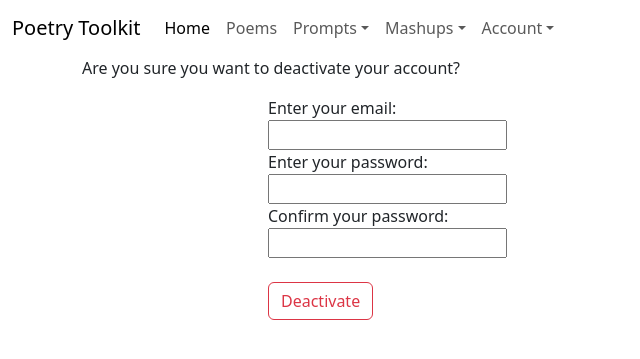
After one commit to juneadam/poetry-app, a Flask app: page /deactivate-account-check in a window 1280 px wide. The commit adds this page. Shown: the top 359 px of the page, without its empty margins (0-640 px from the left). Run offline with Flask 2, Linux system fonts and the light colour scheme.

Commit message:
added routing and templates for deactivating a user account and reactivating it with successful login

```diff
--- a/server.py
+++ b/server.py
@@ -17,7 +17,7 @@ app.secret_key = dev
 app.jinja_env.undefined = StrictUndefined
 
 
-# ------------ homepage/login/sign up routes ------------ #
+# ============ homepage/login/sign up routes ============ #
 
 @app.route('/')
 def show_homepage():
@@ -55,6 +55,9 @@ def user_login():
         while True:
             if argon2.verify(password, user.password):
             # if user.password == password:
+                if user.active_account == False:
+                    return redirect('/reactivate-account-check')
+
                 session['user_id'] = user.user_id
                 session['username'] = user.username
                 flash("You have logged in successfully!")
@@ -77,7 +80,7 @@ def logout():
     return redirect('/')
 
 
-# ------------ random poem routes ------------ #
+# ============ random poem routes ============ #
 
 @app.route('/poems')
 def show_poem_generator():
@@ -201,7 +204,7 @@ def bookmark_random_poem():
         return 'ok'
 
 
-# ------------ prompts routes ------------ #
+# ============ prompts routes ============ #
 
 @app.route('/prompts')
 def show_prompt_generator():
@@ -295,7 +298,7 @@ def save_prompt_to_db():
     return 'not ok'
 
 
-# ------------ load bookmarks routes ------------#
+# ============ load bookmarks routes ============#
 
 @app.route('/savedpoem', methods=["POST"])
 def load_bookmarked_poem_and_comments():
@@ -401,7 +404,7 @@ def load_saved_mashup():
                             lines=lines)
 
 
-# ------------ update bookmarks routes ------------#
+# ============ update bookmarks routes ============#
 
 @app.route('/update-comments', methods=['POST'])
 def update_saved_comments():
@@ -471,7 +474,7 @@ def update_saved_response():
         return 'error'
 
 
-# ------------ mashup routes ------------ #
+# ============ mashup routes ============ #
 
 @app.route('/mashups')
 def show_mashup_generator():
@@ -582,55 +585,7 @@ def save_mashup():
         return 'ok'
 
 
-# ------------ user profile routes ------------ #
-
-@app.route('/userprofileold')
-def user_profile():
-    """Render user profile. This route is built without
-    React and will be deprecated."""
-
-    logged_in = session.get('user_id')
-    print(logged_in)
-
-    if not logged_in:
-        flash('You are not logged in. Please log in below:')
-        return redirect('/')
-    else:
-        user = crud.find_user_by_id(logged_in)
-        username = user.username
-
-        user_comments = crud.find_all_comments_by_user_id(logged_in)
-        bk_poem_ids = []
-        for comment in user_comments:
-            if comment.bk_poem_id not in bk_poem_ids:
-                bk_poem_ids.append(comment.bk_poem_id)
-
-        # print(f'\n\n\n\n\n bk_poem_ids {bk_poem_ids} \n\n\n\n')
-
-        bookmarks = []
-        for bkid in bk_poem_ids:
-            poem = crud.find_bookmark_by_id(bkid)
-            poem_id = poem.bk_poem_id
-            title = poem.title
-            author = poem.author
-            bookmarks.append((poem_id, title, author))
-
-        # print(f'\n\n\n\n\n bookmarks {bookmarks} \n\n\n\n')
-
-        user_prompts = crud.find_all_saved_prompts_by_user_id(logged_in)
-        prompt_texts = []
-        for saved_prompt in user_prompts:
-            prompt_in_db = crud.find_prompt_by_id(saved_prompt.prompt_id)
-            prompt_texts.append((saved_prompt.prompt_id, saved_prompt.user_text, prompt_in_db.prompt_text))
-
-        # print(f'\n\n\n\n\n prompt_texts {prompt_texts} \n\n\n\n')
-
-
-        return render_template('userprofileold.html',
-                                username=username,
-                                bookmarks=bookmarks,
-                                prompt_texts=prompt_texts)
-
+# ============ user profile routes ============ #
 
 @app.route('/userprofile')
 def user_profile_with_react():
@@ -711,7 +666,8 @@ def fetch_mashups_json():
 
     return jsonify({'user_mashups': mashups})
 
-# ------------ public / private toggle routes ------------#
+
+# ============ public / private toggle routes ============#
 
 @app.route('/update-prompt-bool.json', methods=["POST"])
 def update_prompt_bool_in_db():
@@ -762,7 +718,102 @@ def update_mashup_bool_in_db():
     return 'ok'
 
 
-# ------------ public lists routes ------------ #
+# ============ deactivate/reactivate account routes ============ #
+
+@app.route('/deactivate-account-check', methods=["GET", "POST"])
+def render_deactivate_page():
+    """Renders the page where users can enter their password to deactivate their account."""
+
+    return render_template("/deactivate-splash.html")
+
+@app.route('/deactivate-account', methods=["POST"])
+def deactivate_account():
+    """Logic for deactivating a user's account."""
+
+    email = request.form.get('user-email')
+    password1 = request.form.get('password1')
+    password2 = request.form.get('password2')
+    user_id = session['user_id']
+    # print(f'\n\nemail {email}\n')
+    # print(f'\n\nuser_id {user_id}\n')
+
+    user = crud.find_user_by_email(email=email)
+    # print(f'user.user_id {user.user_id}\n')
+
+    if password1 != password2:
+        flash("Passwords do not match, please try again.")
+        return redirect('/deactivate-account-check')
+
+    if not user or user.user_id != user_id:
+        flash("Please make sure you are logged in to the correct account.")
+        return redirect('/deactivate-account-check')
+
+    if not argon2.verify(password1, user.password):
+        flash("Account credentials incorrect.")
+        return redirect('/deactivate-account-check')
+
+    if argon2.verify(password1, user.password):
+        user.active_account = False
+        db.session.add(user)
+        db.session.commit()
+
+        user_mashups = crud.find_all_mashups_by_user_id(user_id)
+        for mashup in user_mashups:
+            mashup.mashup_public = False
+        db.session.add_all(user_mashups)
+        db.session.commit()
+
+        user_prompts = crud.find_all_saved_prompts_by_user_id(user_id)
+        for prompt in user_prompts:
+            prompt.prompt_public = False
+        db.session.add_all(user_prompts)
+        db.session.commit()
+
+    flash("Account successfully deactivated.")
+    return redirect('/')
+
+@app.route('/reactivate-account-check')
+def render_reactivate_page():
+    """Splash page to let user reactivate their account if they wish."""
+
+    return render_template("/reactivate-account.html")
+
+@app.route('/reactivate-account', methods=["POST"])
+def reactivate_account():
+    """Logic for reactivating a user's account."""
+
+    email = request.form.get('user-email')
+    password1 = request.form.get('password1')
+    password2 = request.form.get('password2')
+    user_id = session['user_id']
+    # print(f'\n\nemail {email}\n')
+    # print(f'\n\nuser_id {user_id}\n')
+
+    user = crud.find_user_by_email(email=email)
+    # print(f'user.user_id {user.user_id}\n')
+
+    if password1 != password2:
+        flash("Passwords do not match, please try again.")
+        return redirect('/reactivate-account-check')
+
+    if not user or user.user_id != user_id:
+        flash("Please make sure you are logged in to the correct account.")
+        return redirect('/reactivate-account-check')
+
+    if not argon2.verify(password1, user.password):
+        flash("Account credentials incorrect.")
+        return redirect('/reactivate-account-check')
+
+    if argon2.verify(password1, user.password):
+        user.active_account = True
+        db.session.add(user)
+        db.session.commit()
+
+    flash("Account successfully reactivated! We're glad to have you back :)")
+    return redirect('/userprofile')
+
+
+# ============ public lists routes ============ #
 
 @app.route('/search-responses')
 def show_prompts_list():
--- /dev/null
+++ b/templates/deactivate-splash.html
@@ -0,0 +1,32 @@
+{% extends 'base.html' %}
+
+{% block title %}Deactivate{% endblock %}
+
+{% block body %}
+
+<div class="container">
+    <div>
+        <p>
+            Are you sure you want to deactivate your account?
+        </p>
+    </div>
+    <div id="deact-form" class="col-6 offset-2">
+        <form action="/deactivate-account" method="POST">
+            <div>
+                <label for="enter-your-email">Enter your email: </label><br>
+                <input type="email" name="user-email">
+            </div>
+            <div>
+                <label for="enter-your-password">Enter your password: </label><br>
+                <input type="password" name="password1">
+            </div>
+            <div>
+                <label for="confirm-your-password">Confirm your password: </label><br>
+                <input type="password" name="password2">
+            </div>
+            <br><button type="submit" class="btn btn-outline-danger">Deactivate</button>
+        </form>
+    </div>
+</div>
+
+{% endblock %}
```
Also changed, not shown: static/userprofile.jsx (+23 -4 lines), templates/reactivate-account.html (added, +32 -0 lines), templates/userprofile.html (+13 -4 lines), static/styles.css (line endings or trailing spaces), templates/poems.html (line endings or trailing spaces).
